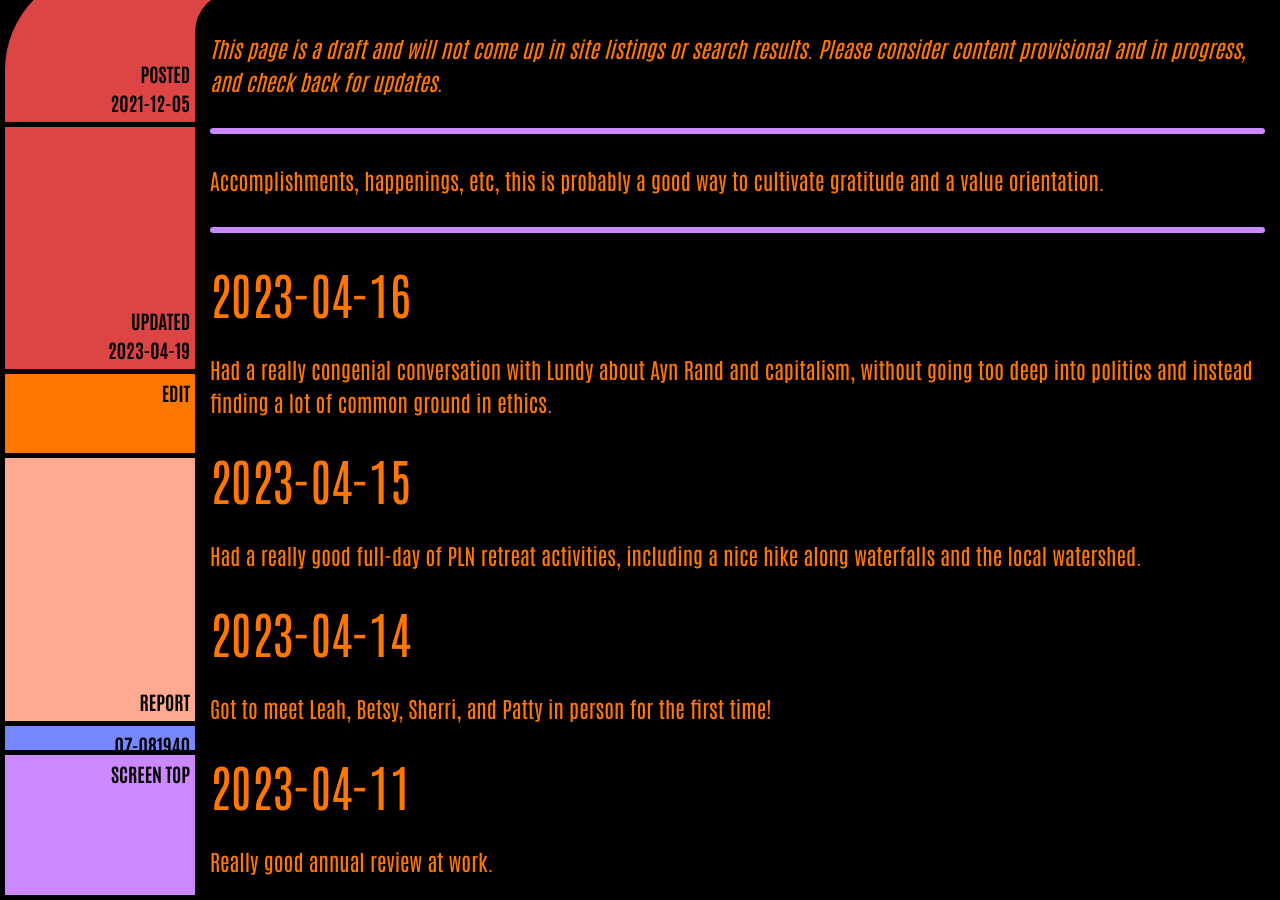
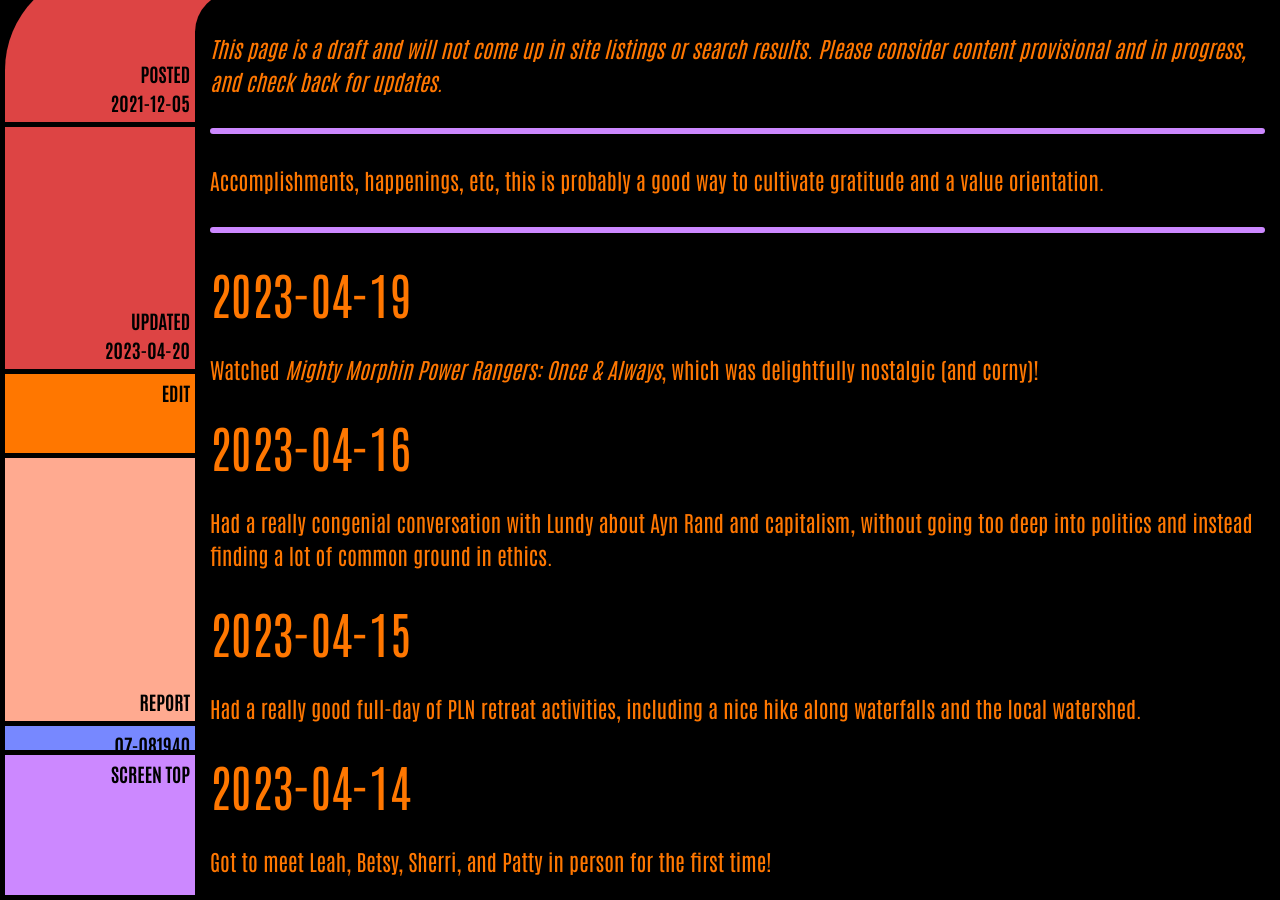
Before and after one commit to ArthurZey/arthurzey.github.io, a Jekyll site: the page built from _pages/one-good-thing.md, in a window 1280 px wide and 900 px high, scrolled down 333 px. Built offline with Jekyll 4.4.1, drawn with Linux system fonts in a browser that asks for light colours.

Commit message:
added 2023-04-19

```diff
--- a/_pages/one-good-thing.md
+++ b/_pages/one-good-thing.md
@@ -2,12 +2,15 @@
 title: One Good Thing
 description: "Accomplishments, happenings, etc, this is probably a good way to cultivate gratitude and a value orientation."
 date: "2021-12-05"
-last_modified_at: "2023-04-19T16:23:15+00:00"
+last_modified_at: "2023-04-20T14:20:52+00:00"
 tags:
   - happenings
   - draft
 sitemap: false
 ---
+
+## 2023-04-19
+Watched _Mighty Morphin Power Rangers: Once & Always_, which was delightfully nostalgic (and corny)!
 
 ## 2023-04-16
 Had a really congenial conversation with Lundy about Ayn Rand and capitalism, without going too deep into politics and instead finding a lot of common ground in ethics.
```
